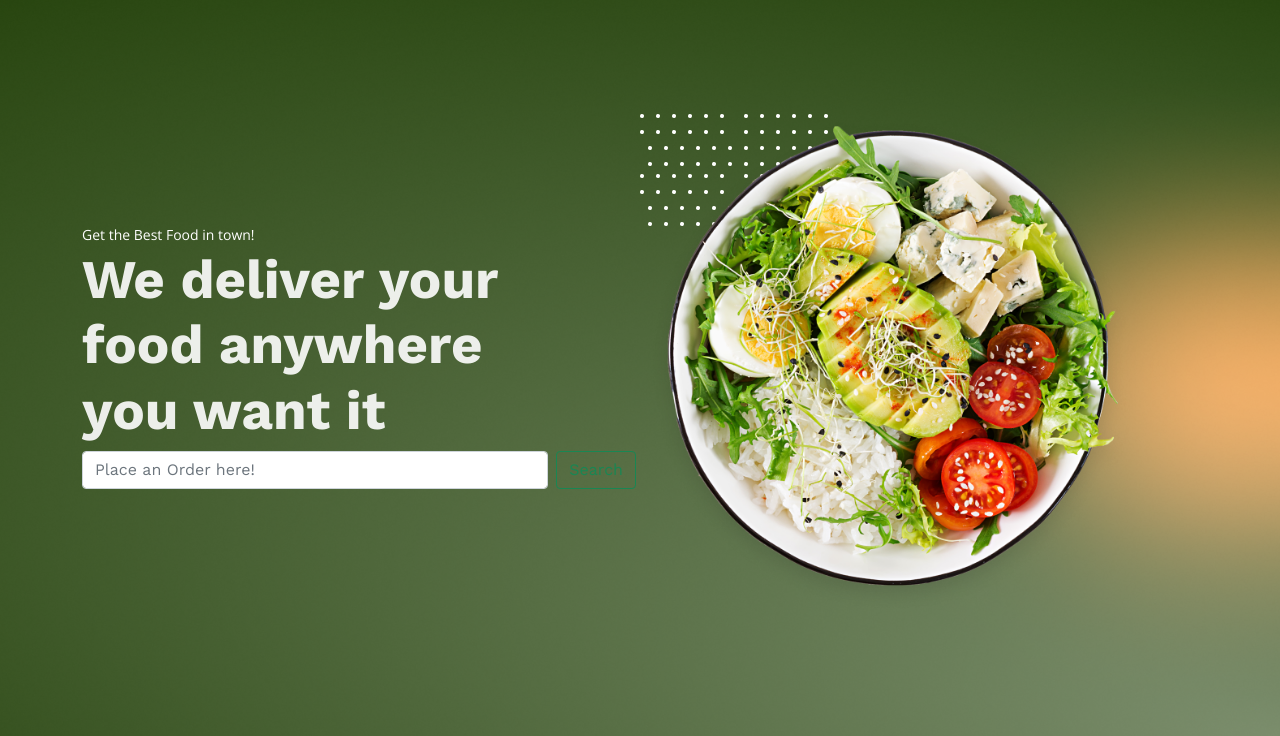
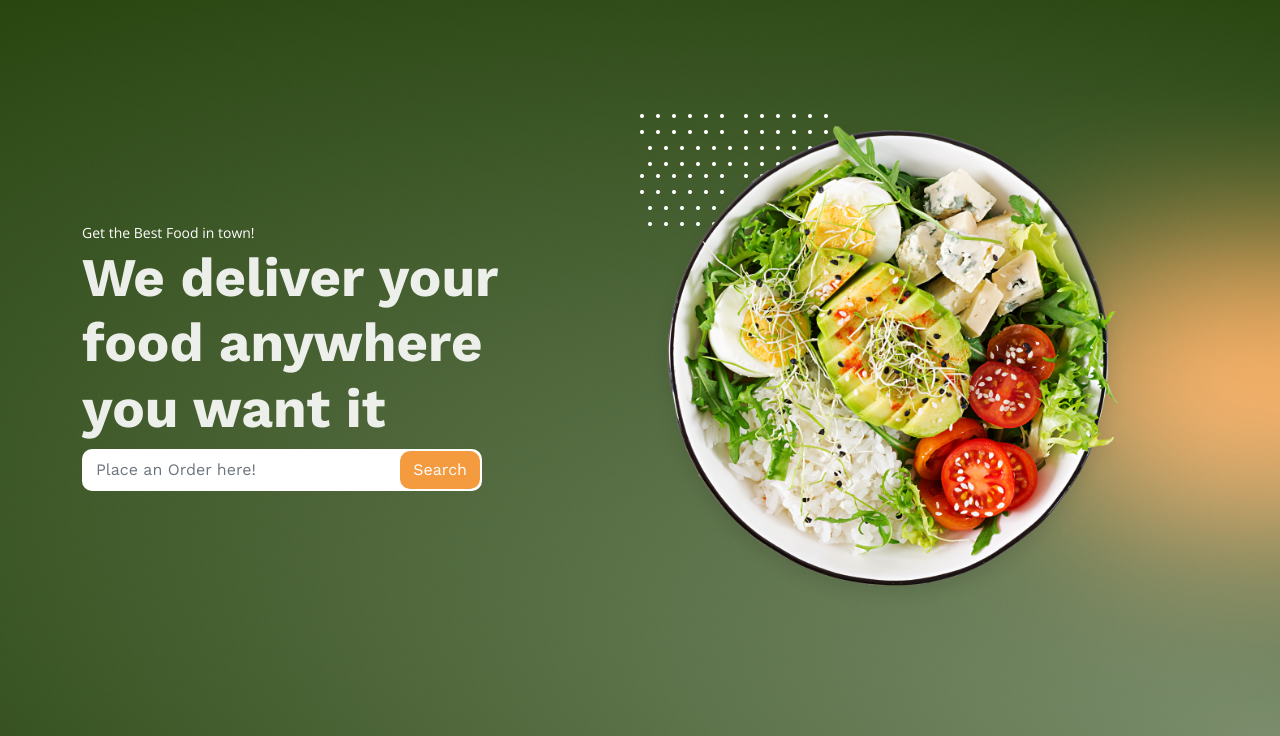
Before and after one commit to veedahv/SpiceKit, a plain HTML site: page index.html in a window 1280 px wide. Shown: the part 64-800 px from the top of the page. Drawn offline with nearby package versions, Linux system fonts and the light colour scheme.

Commit message:
new commit

```diff
--- a/css/styles.css
+++ b/css/styles.css
@@ -50,6 +50,19 @@ a {
     font-size: calc(1.75rem + 2vw);
     max-width: 450px;
     opacity: .9;
+}
+
+.search-form {
+    max-width: 400px;
+}
+
+.search-form,
+.btn-search {
+    border-radius: 10px;
+}
+
+.btn-search {
+    background-color: var(--tertiary-color);
 }
 
 .plate-img {
--- a/index.html
+++ b/index.html
@@ -74,9 +74,9 @@
                 <h1 class="home-title">
                   We deliver your food anywhere you want it
                 </h1>
-                <form class="d-flex w-100">
-                  <input class="form-control me-2" type="search" placeholder="Place an Order here!" aria-label="Search">
-                  <button class="btn btn-outline-success" type="submit">Search</button>
+                <form class="d-flex align-items-center bg-white border-2 border border-white search-form">
+                  <input class="form-control me-2 border-0" type="search" placeholder="Place an Order here!" aria-label="Search">
+                  <button class="btn btn-search text-white" type="submit">Search</button>
                 </form>
                 </p>
               </div>
```
Also changed, not shown: js/bootstrap.bundle.min.js (deleted), js/bootstrap.min.js (deleted).
